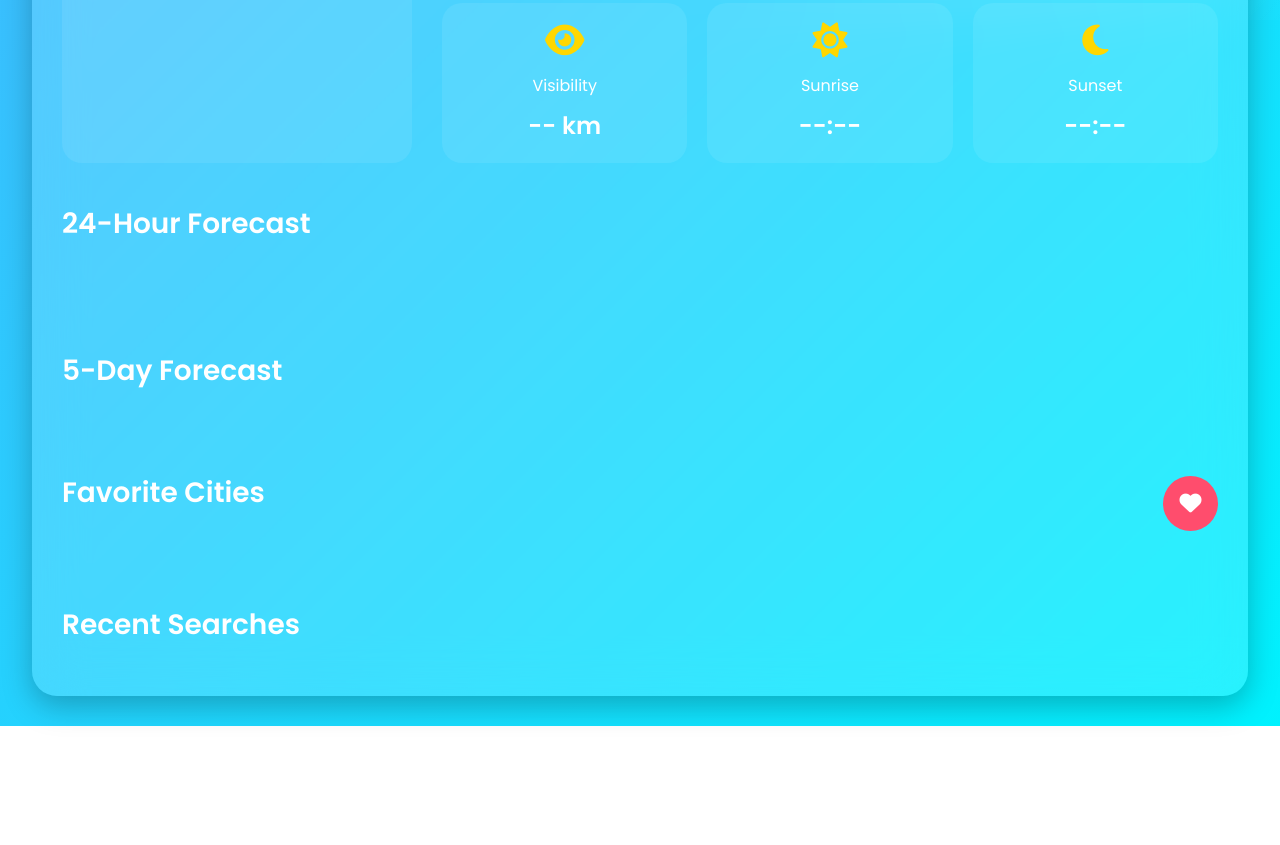
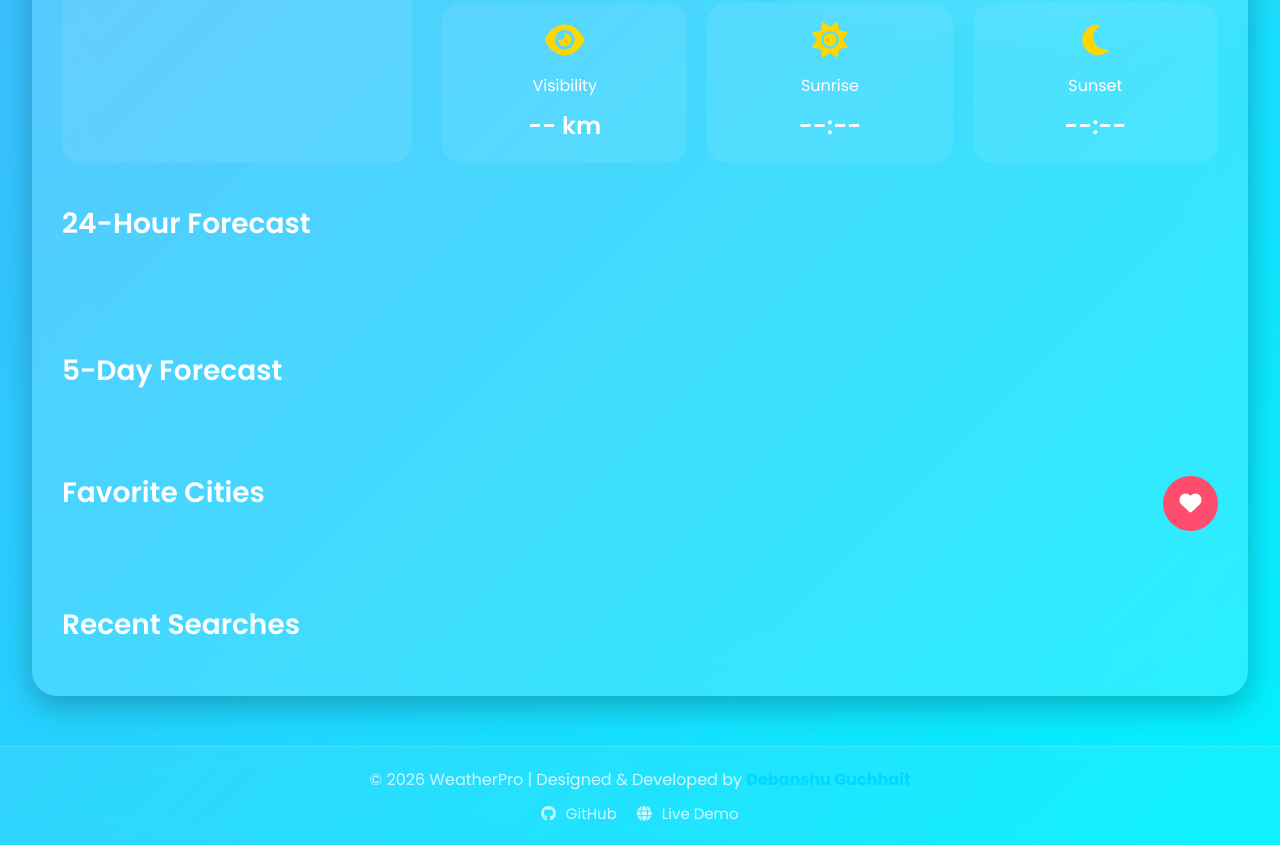
Before and after one commit to debanshu-guchhait/WeatherPro, a plain HTML site: page index.html in a window 1280 px wide. Shown: the part 760-1605 px from the top of the page. Before the commit the page ends 1486 px from the top, so only its background shows below. Drawn offline with Linux system fonts and the light colour scheme; no server answers.

Commit message:
Add footer section with links and credits
Added footer with developer credits and links.

```diff
--- a/index.html
+++ b/index.html
@@ -246,7 +246,27 @@
     <script src="js/clock.js"></script>
 
     <script src="script.js"></script>
+    <!-- Footer -->
+    <footer class="footer">
 
+        <p>
+            © 2026 WeatherPro | Designed & Developed by
+            <strong>Debanshu Guchhait</strong>
+        </p>
+
+        <div class="footer-links">
+
+            <a href="https://github.com/debanshu-guchhait" target="_blank">
+                <i class="fab fa-github"></i> GitHub
+            </a>
+
+            <a href="https://debanshu-guchhait.github.io/WeatherPro/" target="_blank">
+                <i class="fas fa-globe"></i> Live Demo
+            </a>
+
+        </div>
+
+    </footer>
 </body>
 
 </html>
```
